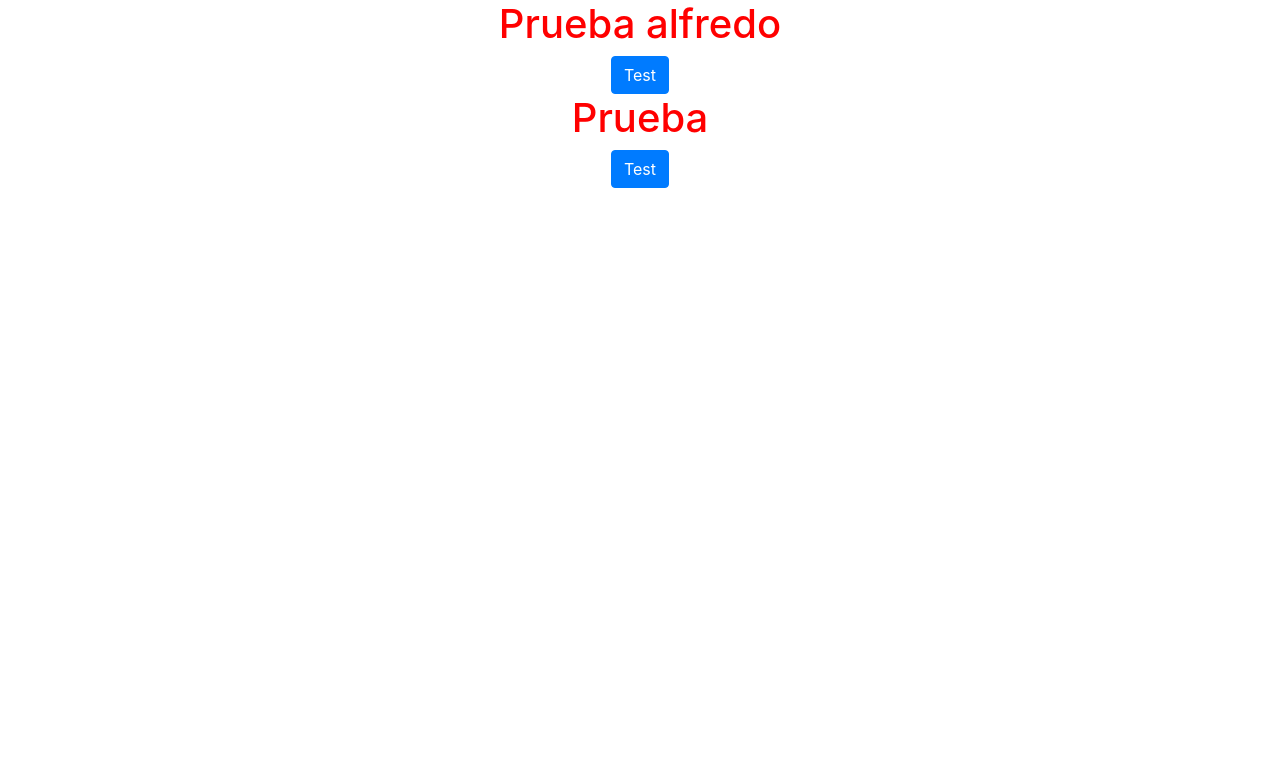
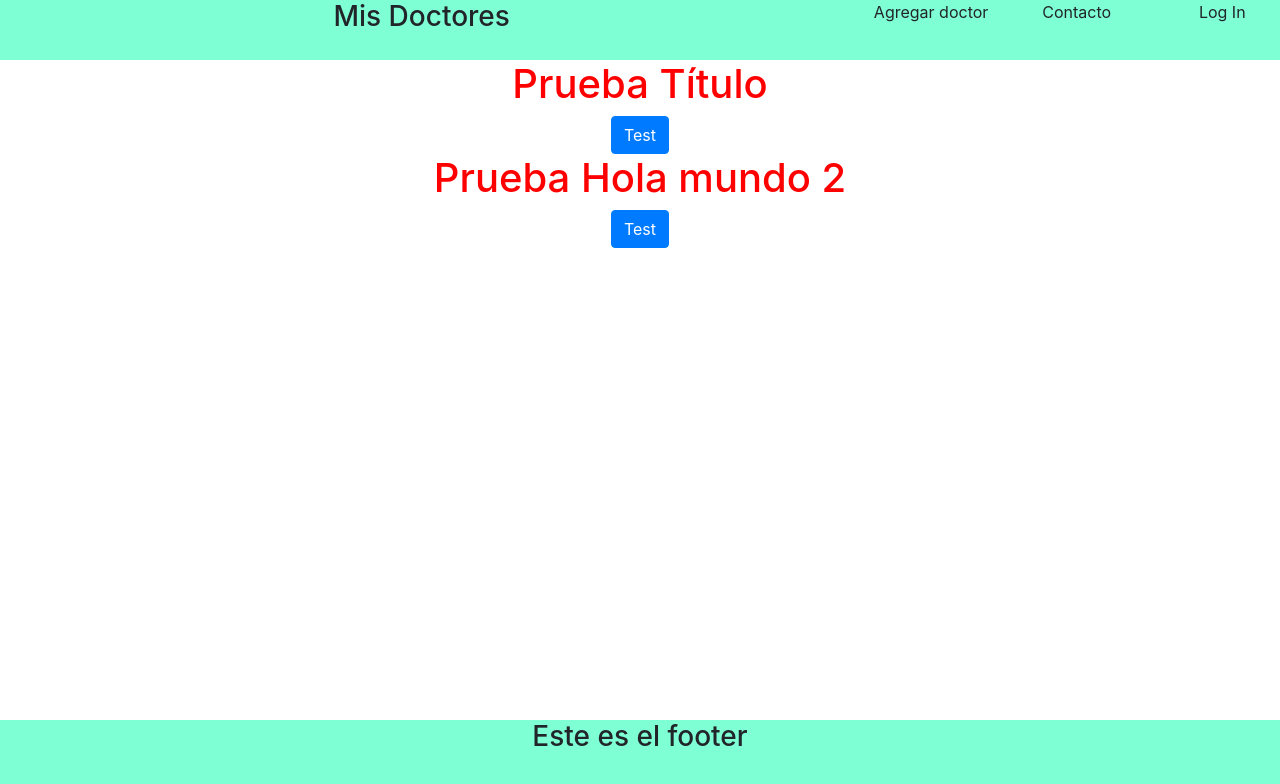
Before and after one commit to alfredofloresnt/mis-doctores-react, a React (Create React App) app: page / in a window 1280 px wide. Shown: the top 784 px of the page. Built offline with nearby package versions, Linux system fonts and the light colour scheme.

Commit message:
footer y header

```diff
--- a/src/App.css
+++ b/src/App.css
@@ -5,3 +5,16 @@
 .home h1 {
   color: red;
 }
+
+.header {
+  background-color: aquamarine;
+  height: 60px;
+}
+
+.footer{
+  background-color: aquamarine;
+  height: 80px;
+  position: fixed;
+  bottom: 0;
+  width: 100%;
+}
--- a/src/App.js
+++ b/src/App.js
@@ -1,13 +1,16 @@
 import './App.css';
 import HomeView from './home'
+import FooterView from './footer'
+import HeaderView from './header'
 import 'bootstrap/dist/css/bootstrap.min.css';
 
 function App() {
   return (
     <div className="App">
-        <HomeView titulo="Hola mundo" nombre="alfredo"/>
+        <HeaderView/>
+        <HomeView titulo="Título" nombre="alfredo"/>
         <HomeView titulo="Hola mundo 2"/>
-
+        <FooterView/>
     </div>
   );
 }
--- a/footer.jsx
+++ b/src/button.jsx
@@ -1,7 +1,7 @@
 import React, { useState } from 'react'
 import { Button } from 'react-bootstrap';
 
-const footer = (props) => {
+const Boton = (props) => {
     const { titulo, nombre } = props
     const [ doctores,  setDoctores] = useState([{name: "Prueba"}])
     const getDoctors = () => {
@@ -10,10 +10,9 @@ const footer = (props) => {
 
     return(
         <div className="home">
-            <h1>{doctores[0].name} {nombre}</h1>
-            <Button onClick={getDoctors}>Test</Button>
+            <span onClick={getDoctors}>{nombre}</span>
         </div>
     )
 }
 
-export default footer
+export default Boton
--- a/header.jsx
+++ b/src/footer.jsx
@@ -1,7 +1,7 @@
 import React, { useState } from 'react'
 import { Button } from 'react-bootstrap';
 
-const Header = (props) => {
+const Footer = (props) => {
     const { titulo, nombre } = props
     const [ doctores,  setDoctores] = useState([{name: "Prueba"}])
     const getDoctors = () => {
@@ -9,11 +9,10 @@ const Header = (props) => {
     }
 
     return(
-        <div className="home">
-            <h1>{doctores[0].name} {nombre}</h1>
-            <Button onClick={getDoctors}>Test</Button>
+        <div className="footer container-fluid">
+            <h3>Este es el footer</h3>
         </div>
     )
 }
 
-export default Header
+export default Footer
--- /dev/null
+++ b/src/header.jsx
@@ -0,0 +1,30 @@
+import React, { useState } from 'react'
+import { Button } from 'react-bootstrap';
+import Boton from './button'
+
+const Header = (props) => {
+    const { titulo, nombre } = props
+    const [ doctores,  setDoctores] = useState([{name: "Header"}])
+    const getDoctors = () => {
+        console.log("test")
+    }
+
+    return(
+        <div className="header row">
+            <div className="col-8">
+                <h3>Mis Doctores </h3>
+            </div>
+            <div className="col" >
+               <Boton nombre ="Agregar doctor" ruta="/agrega"/>
+            </div>
+            <div className="col" ruta = "/contacto">
+                <Boton nombre = "Contacto"/>
+            </div>
+            <div className="col" ruta = "login">
+                <Boton nombre = "Log In"/>
+            </div>
+        </div>
+    )
+}
+
+export default Header
--- a/src/home.jsx
+++ b/src/home.jsx
@@ -10,7 +10,7 @@ const Home = (props) => {
 
     return(
         <div className="home">
-            <h1>{doctores[0].name} {nombre}</h1>
+            <h1>{doctores[0].name} {titulo}</h1>
             <Button onClick={getDoctors}>Test</Button>
         </div>
     )
```
